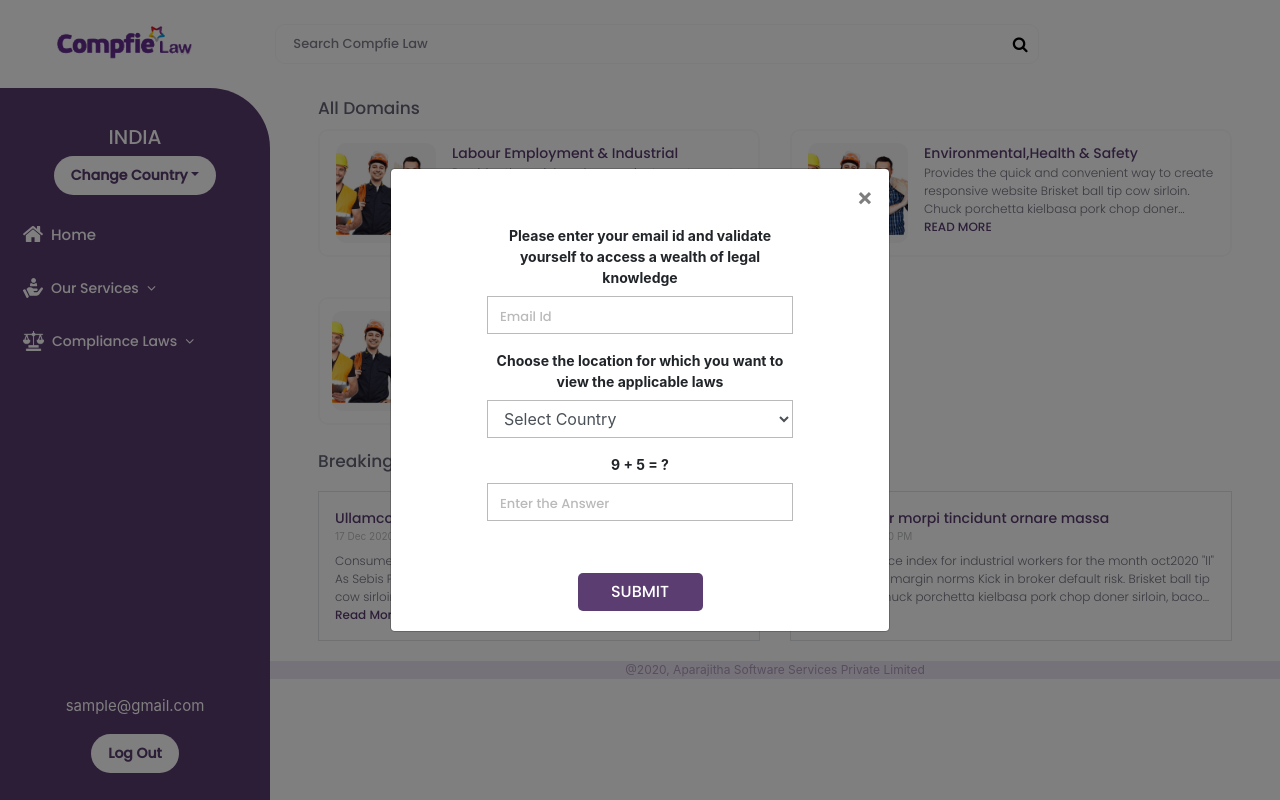
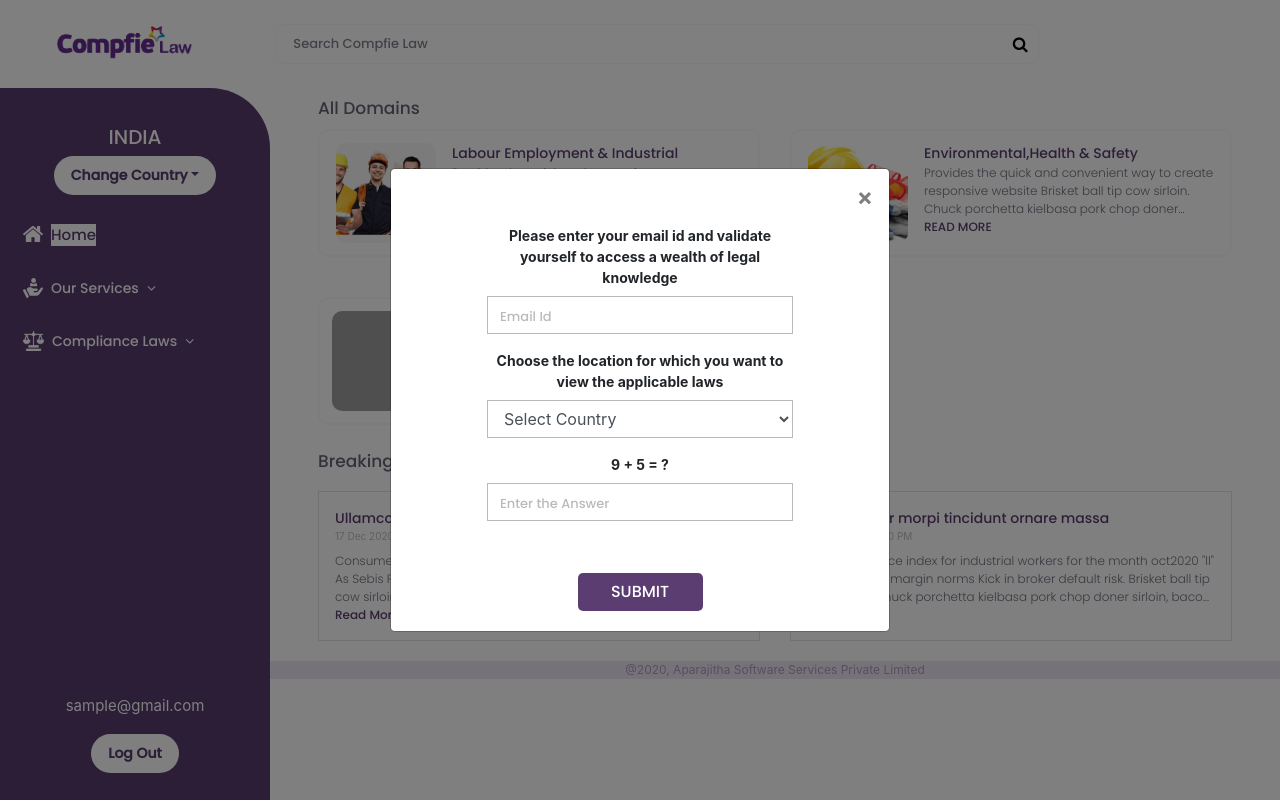
Before and after one commit to Rganeshmoorthy/compfie, a PHP site: page /index.php in a window 1280 px wide. Run offline with PHP 8.4, Linux system fonts and the light colour scheme; data that the repository does not hold is empty; some libraries are stand-ins or nearby versions; grey boxes are pictures that could not be loaded.

Commit message:
ganesh_active

```diff
--- a/css/sidenavv.css
+++ b/css/sidenavv.css
@@ -243,21 +243,21 @@ a {
         sans-serif;
 }
 
-/* .home:active {
-    background-color: red;
+.current_page a.active {
+    background-color: white !important;
+    color: #5B3D71 !important;
 }
 
-.list2 li a:active {
-    background-color: red;
-} */
+.list .list2 a.active {
+    background-color: white !important;
+    color: #5B3D71 !important;
+}
 
 .menu {
     font-size: 14px;
     font-family: 'Poppins',
         sans-serif;
 }
-
-
 
 .list {
     font-size: 13px;
@@ -276,6 +276,11 @@ a {
 .menu-toggle {
     display: none;
 }
+
+/* .drop_down .dropdown-item {
+    border-radius: 55px !important;
+} */
+
 
 @media (max-width:991px) {
     .menu-toggle {
--- a/index.php
+++ b/index.php
@@ -60,7 +60,7 @@ $(document).ready(function() {
                         <div class="px-1 py-1 borde">
                             <div class="d-flex px-1">
                                 <div class="py-2 px-2  img_labour">
-                                    <img src="package/labour.png" width="100px" height="100">
+                                    <img src="package/h&s.png" width="100px" height="100">
                                 </div>
                                 <div class="py-2 px-2">
                                     <a class="title mb-1" href="domain-page1.php">Environmental,Health & Safety</a>
@@ -84,7 +84,7 @@ $(document).ready(function() {
                         <div class="py-1 borde">
                             <div class="d-flex px-1">
                                 <div class="py-2 px-2  img_labour">
-                                    <img src="package/labour.png" width="100px" height="100">
+                                    <img src="package/library.png" width="100px" height="100">
                                 </div>
                                 <div class="py-2 px-2">
                                     <a class="title mb-1" href="domain-page2.php">Fiscal,Corporate & Commercial</a>
--- a/sidenav.php
+++ b/sidenav.php
@@ -42,7 +42,10 @@
         var url = path.substring(path.lastIndexOf('/') + 1)
         console.log(url);
         $(".nav-pills a[href*='" + url + "']").addClass("active");
-        // $(".home a[href*='" + url + "']").addClass("active");
+
+        $(".current_page a[href*='" + url + "']").addClass("active");
+
+        $(".list .list2 a[href*='" + url + "']").addClass("active");
 
     });
     </script>
@@ -62,7 +65,7 @@
                             id="dropdownMenuButton" data-toggle="dropdown" aria-haspopup="true"
                             aria-expanded="false">Change Country</button>
 
-                        <div class="dropdown-menu" aria-labelledby="dropdownMenuButton">
+                        <div class="dropdown-menu drop_down" aria-labelledby="dropdownMenuButton">
                             <a class="dropdown-item" href="#">India</a>
                             <a class="dropdown-item" href="#">Srilanka</a>
                         </div>
@@ -72,7 +75,7 @@
 
             <div class="sidenav-body scrollbarnew">
                 <div class="col-12 home mt-3  text-white">
-                    <div class="row m-0">
+                    <div class="row m-0 current_page">
                         <img src="package/home.svg" height="20px" class="px-2" /></i> <a href="index.php"
                             class="text-white">Home</a>
                     </div>
@@ -127,8 +130,7 @@
                                         </div>
                                         <ul id="legislation" class="collapse list2 p-0">
                                             <li class="mt-3 ml-3"><img src="package/gavel.png" height="15px" /> <a
-                                                    href="domain-page3.php" class="text-white px-2
-                                                    <?= ($activePage == 'domain-page3') ? 'active':''; ?>">Central
+                                                    href="domain-page3.php" class="text-white px-2">Central
                                                     acts </a>
                                             </li>
                                             <li class="mt-3 ml-3"><img src="package/gavel.png" height="15px" /> <a
```
